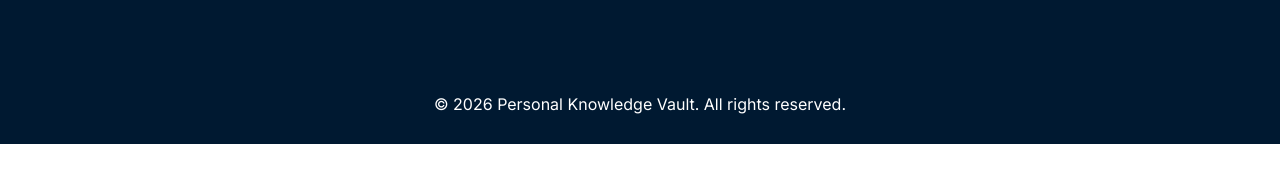
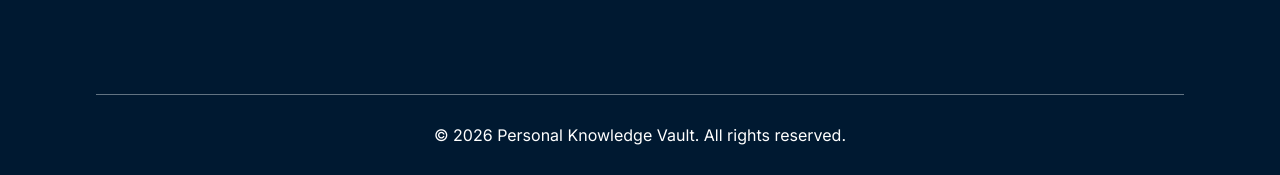
Before and after one commit to ryousufrahman/B13-A01-Knowledge-Vault, a plain HTML site: page index.html in a window 1280 px wide. Shown: the part 3058-3233 px from the top of the page. Before the commit the page ends 3202 px from the top, so only its background shows below. Drawn offline with Linux system fonts and the light colour scheme; a web font is replaced by a local one.

Commit message:
fixdd some minor desing

```diff
--- a/index.html
+++ b/index.html
@@ -160,8 +160,15 @@ structured by design.</h2>
                 </div>
             </div>
 
-        </div>
+
+    </div>
+
+
+
+    <div class="hr">
+            <hr class="custom-line">
         <p class="footer-copy"> © 2026 Personal Knowledge Vault. All rights reserved.</p>
+    </div>
 
     </footer>
 
--- a/styles/style.css
+++ b/styles/style.css
@@ -56,7 +56,8 @@ nav{
  .hero{
     width: 100%;
     ;
-    background-image:url(../assets/hero-bg.png) ;
+    background-image:url(../assets/hero-bg.png)  ;
+    ;
     /* max-width: 1600px; */
     background-size: cover;
     background-position: center;
@@ -293,7 +294,7 @@ footer{
 }
 .footer-copy{
     text-align: center;
-    margin-top: 114px;
+
     padding-bottom: 30px;
     color: white;
 }
@@ -302,7 +303,8 @@ footer{
     font-weight: 500;
     margin-bottom: 16px;
     font-weight: 600;
-    color: white;
+    color:#FAFAFA  ;
+
 }
 .footer-png i{
     margin-right: 10px;
@@ -320,3 +322,16 @@ footer{
     text-decoration: none;
     font-size: 18px;
 }
+.custom-line{
+    background-color: #627382;
+    height: 1px;
+    border: none;
+     width: 85%;
+    max-width: 1360px;
+    margin: 0 auto;
+    margin-bottom: 30px;
+}
+.hr{
+    margin-top: 114px;
+
+}
```
